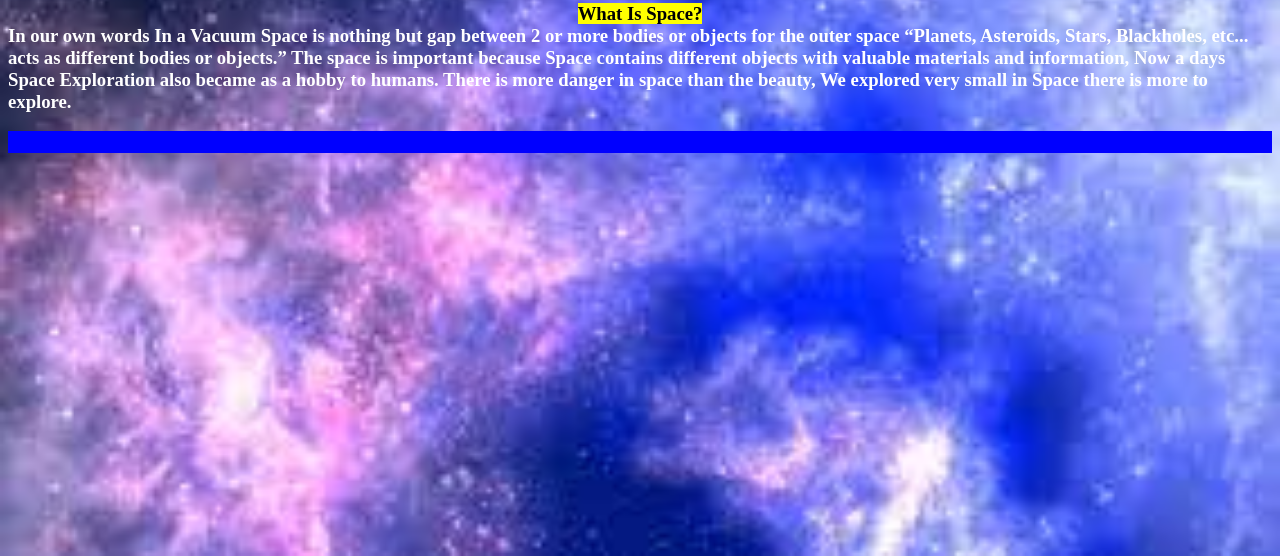
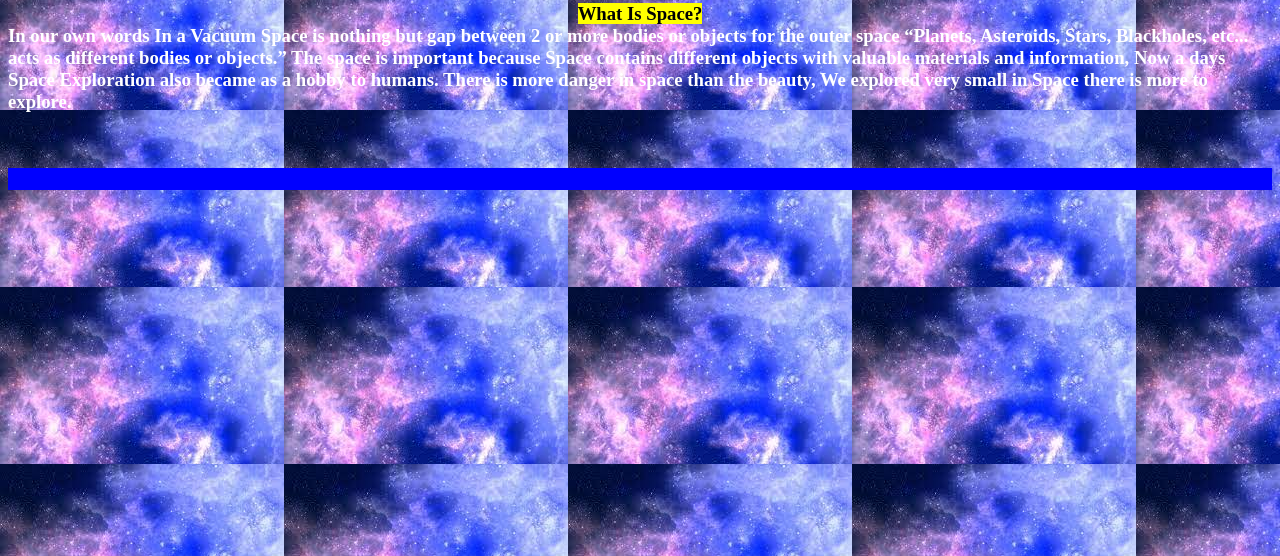
Before and after one commit to bunnynani2007/BN-TECH, a plain HTML site: page wispace.html in a window 1280 px wide. Shown: the part 244-800 px from the top of the page. Drawn offline with Linux system fonts and the light colour scheme.

Commit message:
Update wispace.html

```diff
--- a/wispace.html
+++ b/wispace.html
@@ -2,7 +2,7 @@
   <head>
     <title>What IS Space</title>
   </head>
-  <body background="sbg.jpg" style="background-size:100% 100%">
+  <body background="sbg.jpg" >
     <center><img src="logo.png" width="360" height="220"></center>
     <h3><center><mark>What Is Space? </mark></center>
 
@@ -11,6 +11,7 @@
 The space is important because Space contains different objects with valuable materials and information, Now a days Space Exploration also became as a hobby to humans.
 
 There is more danger in space than the beauty, We explored very small in Space there is more to explore.</font color> </h3>
+    <br>
     <h3><marquee bgcolor="blue">BN-TECH Space (L1.1)</marquee></h3>
     </body>
   </html>
```
